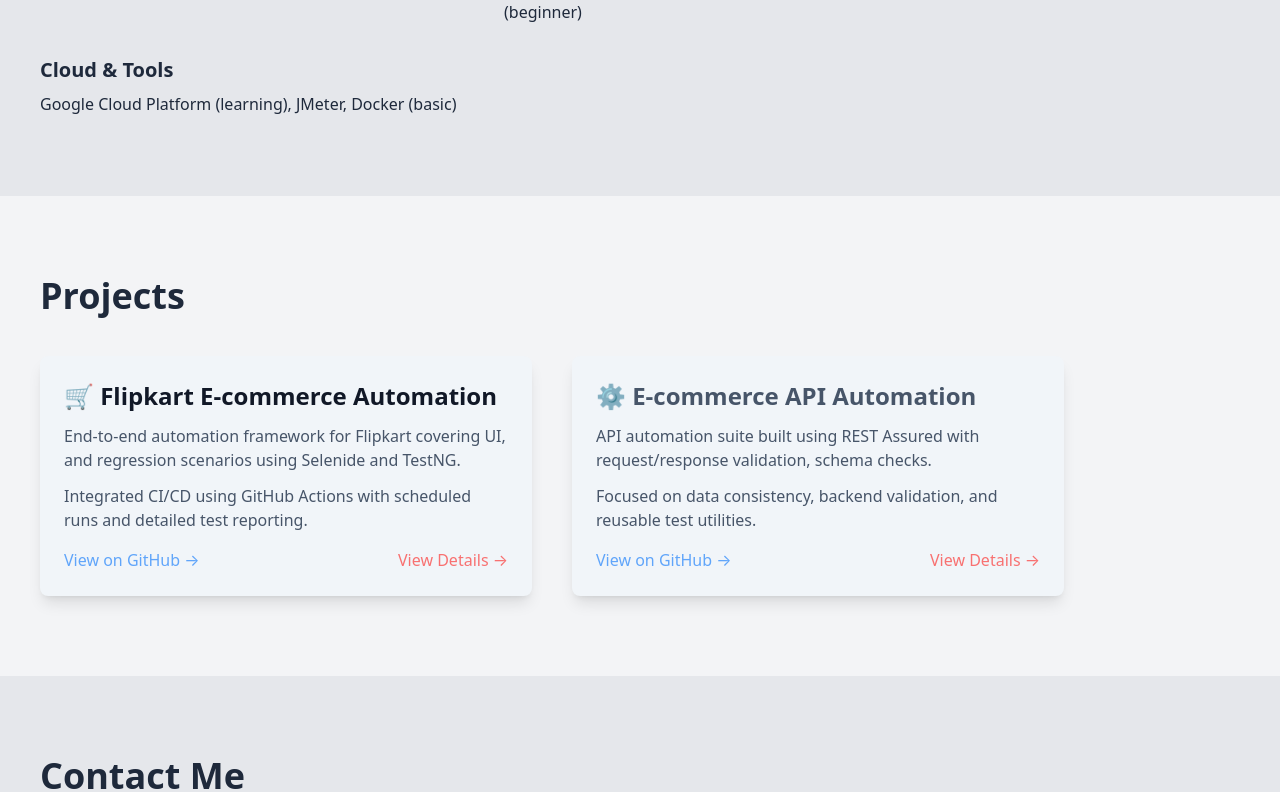
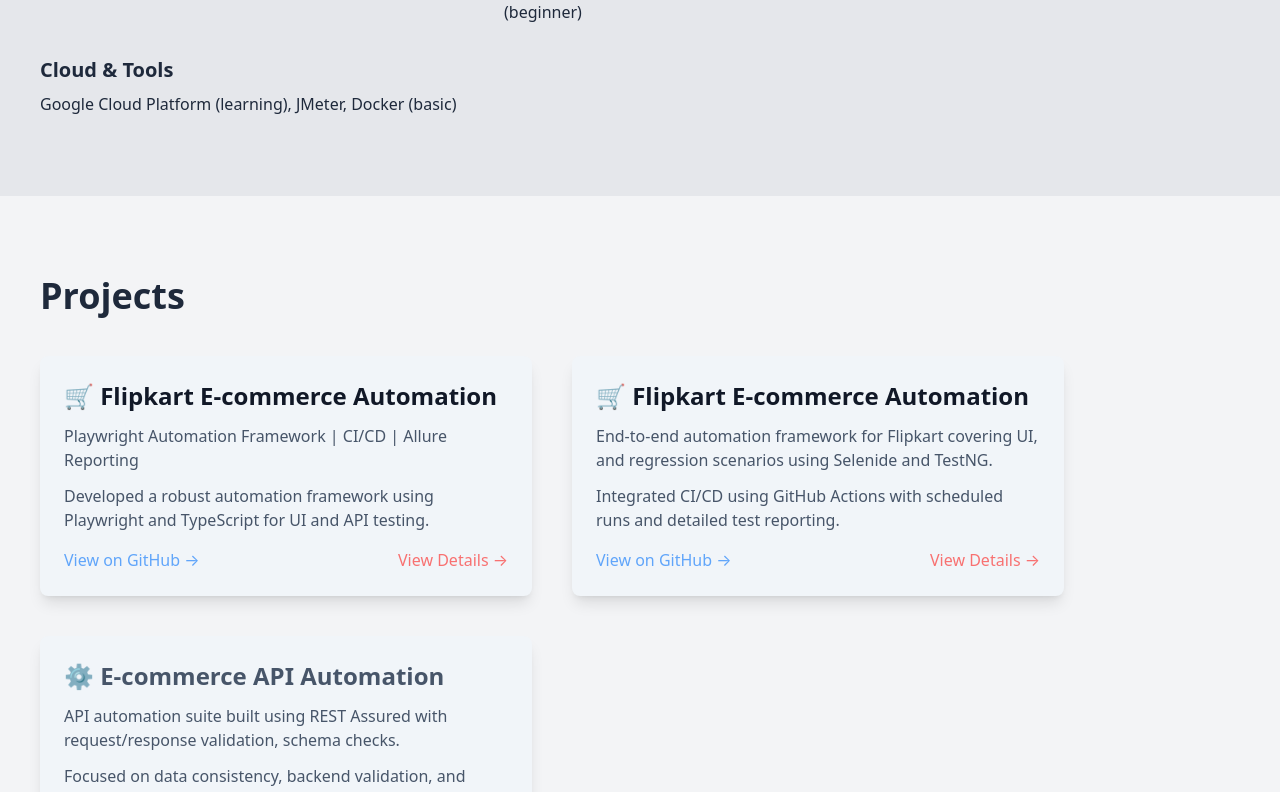
Before and after one commit to Dhiman07-create/dhimandasgupta-portfolio, a React (Vite) app: page / in a window 1280 px wide. Shown: the part 1573-2365 px from the top of the page. Built offline with nearby package versions, Linux system fonts and the light colour scheme; no server answers.

Commit message:
Added new project

```diff
--- a/src/components/Projects.jsx
+++ b/src/components/Projects.jsx
@@ -11,7 +11,35 @@
       <h2 className="text-4xl font-bold mb-10">Projects</h2>
 
       <div className="grid md:grid-cols-2 gap-10 max-w-5xl">
+
         {/* Project 1 */}
+        <div className="bg-slate-100 dark:bg-gray-800 p-6 rounded-lg shadow-lg hover:shadow-xl transition">
+          <h4 className="text-2xl font-semibold mb-3 text-gray-900 dark:text-white">🛒 Flipkart E-commerce Automation</h4>
+          <p className="mb-3 text-slate-600 dark:text-white">
+            Playwright Automation Framework | CI/CD | Allure Reporting
+          </p>
+          <p className="mb-3 text-slate-600 dark:text-white">
+            Developed a robust automation framework using Playwright and TypeScript for UI and API testing.
+          </p>
+          <div className="flex items-center justify-between mt-4">
+          <a
+            href="https://github.com/Dhiman07-create/playwright-e2e-framework"
+            target="_blank"
+            rel="noreferrer"
+            className="text-blue-400 hover:text-blue-500 transition"
+          >
+            View on GitHub →
+          </a>
+          <Link
+            to="/projects/playwright-automation"
+            className="text-red-400 hover:text-red-500 transition"
+          >
+            View Details →
+        </Link>
+        </div>
+        </div>
+
+        {/* Project 2 */}
         <div className="bg-slate-100 dark:bg-gray-800 p-6 rounded-lg shadow-lg hover:shadow-xl transition">
           <h4 className="text-2xl font-semibold mb-3 text-gray-900 dark:text-white">🛒 Flipkart E-commerce Automation</h4>
           <p className="mb-3 text-slate-600 dark:text-white">
@@ -39,7 +67,7 @@
         </div>
         </div>
 
-        {/* Project 2 */}
+        {/* Project 3 */}
         {/* <div className="bg-slate-100 dark:bg-gray-800 p-6 rounded-lg shadow-lg hover:shadow-xl transition">
           <h4 className="text-2xl font-semibold mb-3 text-slate-600 dark:text-white">📱 Mobile Automation Testing (Android)</h4>
           <p className="mb-3 text-slate-600 dark:text-white">
@@ -66,7 +94,7 @@
         </div>
         </div> */}
 
-        {/* Project 3 */}
+        {/* Project 4 */}
         <div className="bg-slate-100 dark:bg-gray-800 p-6 rounded-lg shadow-lg hover:shadow-xl transition">
           <h4 className="text-2xl font-semibold mb-3 text-slate-600 dark:text-white">⚙️ E-commerce API Automation</h4>
           <p className="mb-3 text-slate-600 dark:text-white">
```
